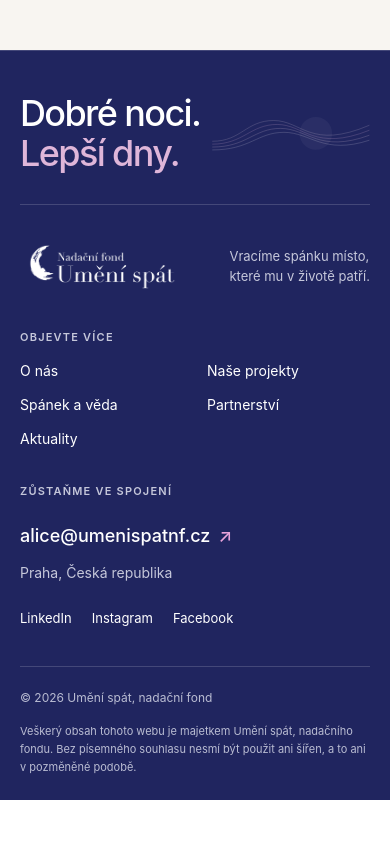
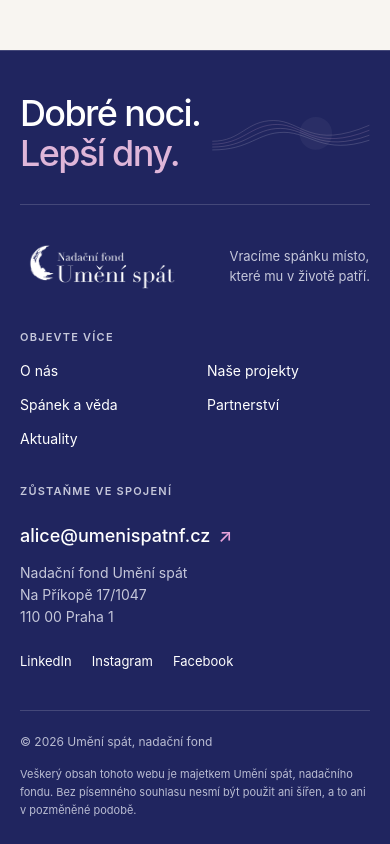
Before and after one commit to Stratkoss/umeni-spat, a Next.js app: page /partnerstvi in a window 390 px wide. Shown: the part 2100-2944 px from the top of the page. Before the commit the page ends 2900 px from the top, so only its background shows below. Built offline with nearby package versions, Linux system fonts and the light colour scheme.

Commit message:
Add foundation address to footer

```diff
--- a/src/app/footer.module.css
+++ b/src/app/footer.module.css
@@ -48,7 +48,7 @@
 .footer a:focus-visible { outline: 2px solid #efc4e7; outline-offset: 5px; border-radius: 2px; }
 .email { display: inline-flex; align-items: center; gap: 16px; font-size: 18px; font-weight: 500; }
 .email span { color: #e9a3db; }
-.contact p { margin: 12px 0 26px; font-size: 14px; color: #c5c7da; }
+.contact p,.contact address { margin: 12px 0 26px; font-size: 14px; color: #c5c7da; font-style: normal; line-height: 1.55; }
 .social { display: flex; flex-wrap: wrap; gap: 12px 20px; font-size: 13px; }
 .bottom { display: flex; justify-content: space-between; gap: 40px; padding-top: 24px; border-top: 1px solid var(--footer-line); color: #b9bcd2; }
 .bottom p { font-size: 12px; margin: 0; }
@@ -74,7 +74,7 @@
   .links h2 { grid-column: 1 / -1; margin-bottom: 2px; }
   .footer h2 { font-size: 11px; }
   .email { font-size: 18px; }
-  .contact p { margin-bottom: 18px; }
+  .contact p,.contact address { margin-bottom: 18px; }
   .social a { padding-block: 6px; }
   .bottom { flex-direction: column; gap: 14px; padding-top: 22px; }
 }
--- a/src/app/footer.tsx
+++ b/src/app/footer.tsx
@@ -27,7 +27,7 @@ export default function Footer() {
           <div className={styles.contact}>
             <h2>Zůstaňme ve spojení</h2>
             <a className={styles.email} href="mailto:alice@umenispatnf.cz">alice@umenispatnf.cz <span aria-hidden="true">↗</span></a>
-            <p>Praha, Česká republika</p>
+            <address>Nadační fond Umění spát<br />Na Příkopě 17/1047<br />110 00 Praha 1</address>
             <nav className={styles.social} aria-label="Sociální sítě">
               <a href="https://linkedin.com/company/112782902/">LinkedIn</a>
               <a href="https://instagram.com/umenispatnf/">Instagram</a>
```
